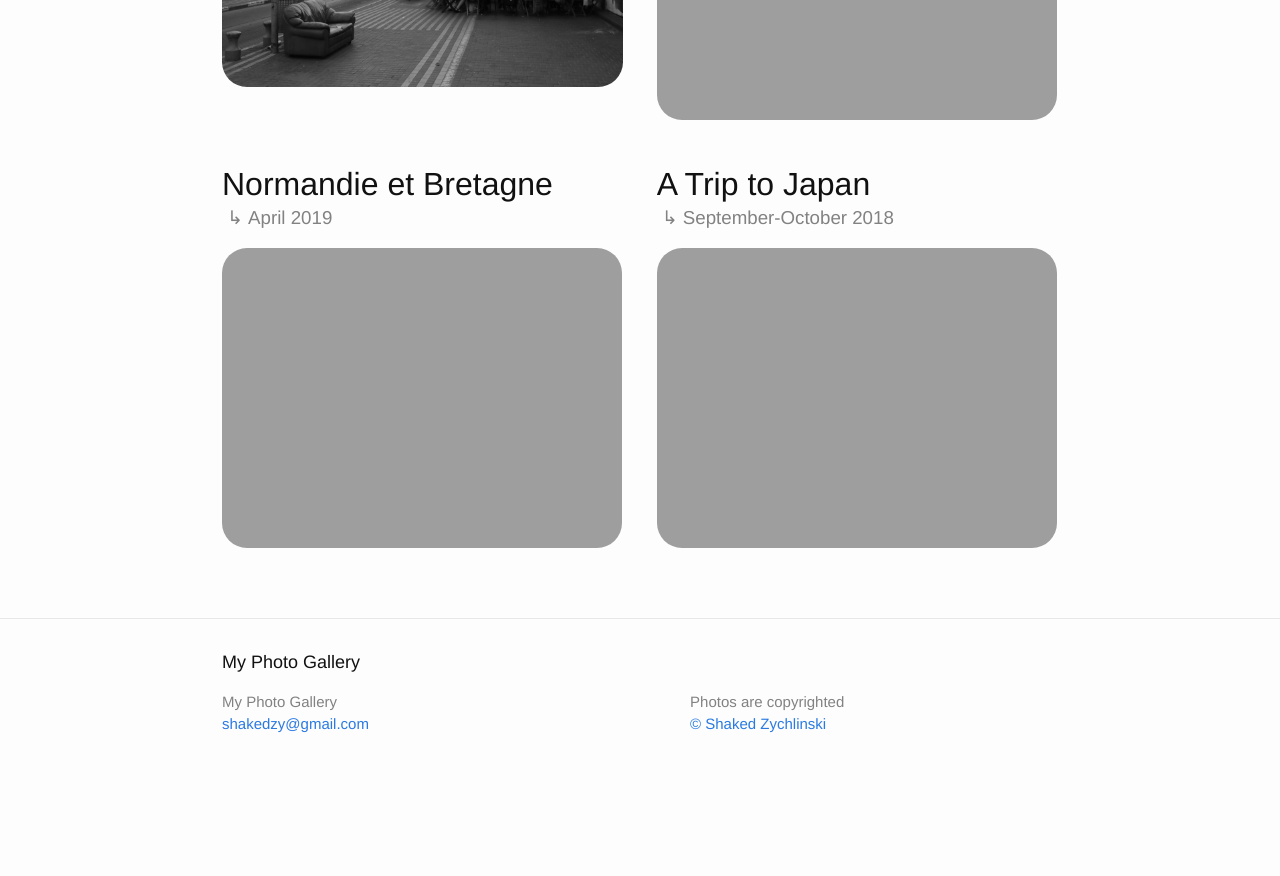
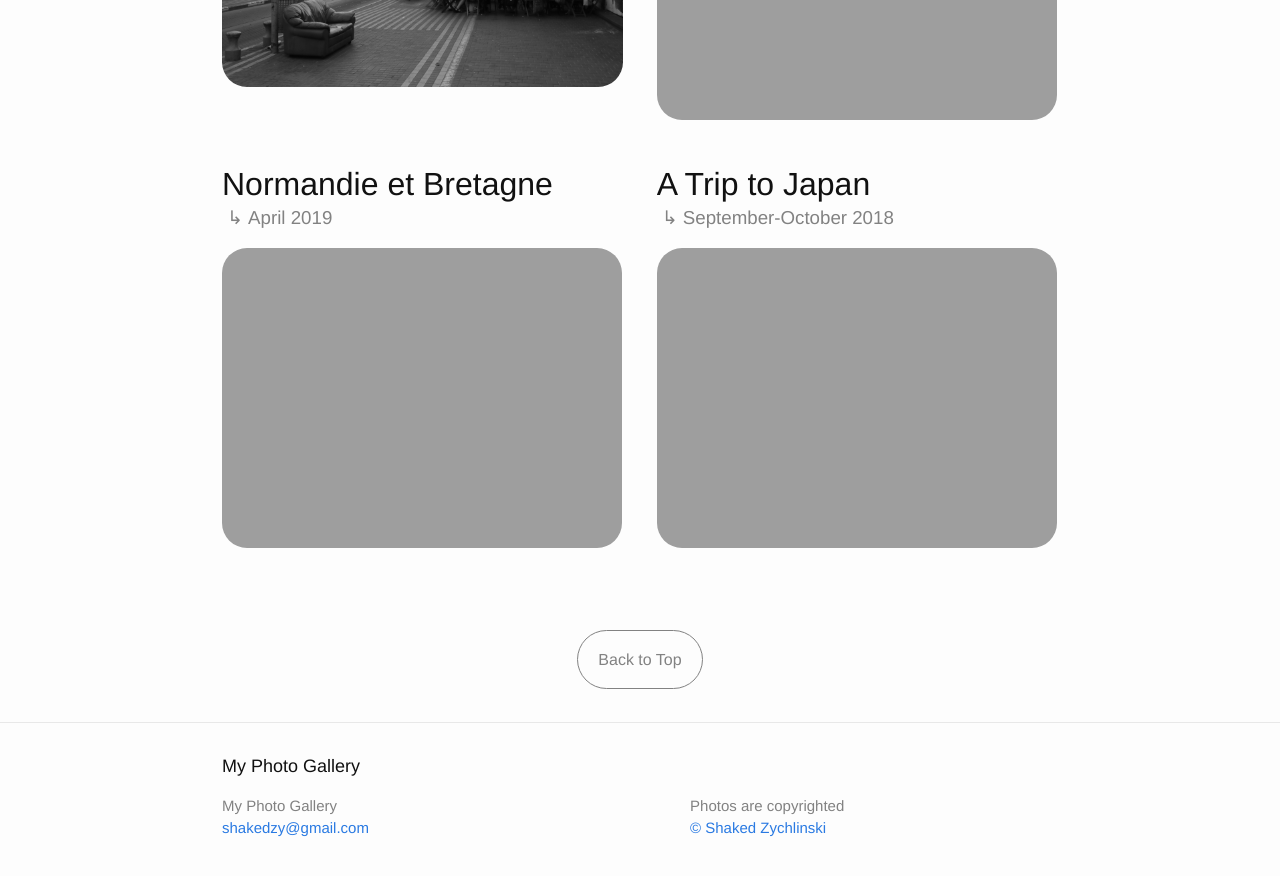
Before and after one commit to shakedzy/photo-gallery, a Jekyll site: the page built from index.html, in a window 1280 px wide and 900 px high, scrolled down 1462 px. Shown: the top 876 px of the window. Built offline with Jekyll 4.4.1, drawn with Linux system fonts in a browser that asks for light colours; before the commit the page ends 2258 px from its top, so only the background shows below that.

Commit message:
more new look

```diff
--- /dev/null
+++ b/_includes/back-to-top.html
@@ -0,0 +1 @@
+<div style="text-align: center; margin-top: 60px; margin-bottom: 20px;"><a href="#top" class="back-to-top no-deco"> Back to Top </a></div>
--- a/_layouts/gallery.html
+++ b/_layouts/gallery.html
@@ -10,4 +10,4 @@ support: [jquery, gallery]
 {{ content }}
 
 
-<div style="text-align: center; margin-top: 40px;"><a href="#top" class="back-to-top no-deco"> Back to Top </a></div>
+{% include back-to-top.html %}
--- a/index.html
+++ b/index.html
@@ -35,3 +35,5 @@ Which how I ended up creating my own gallery, just for myself. I don't know if a
 {% if count != 1 %}
 </div>
 {% endif %}
+
+{% include back-to-top.html %}
```
